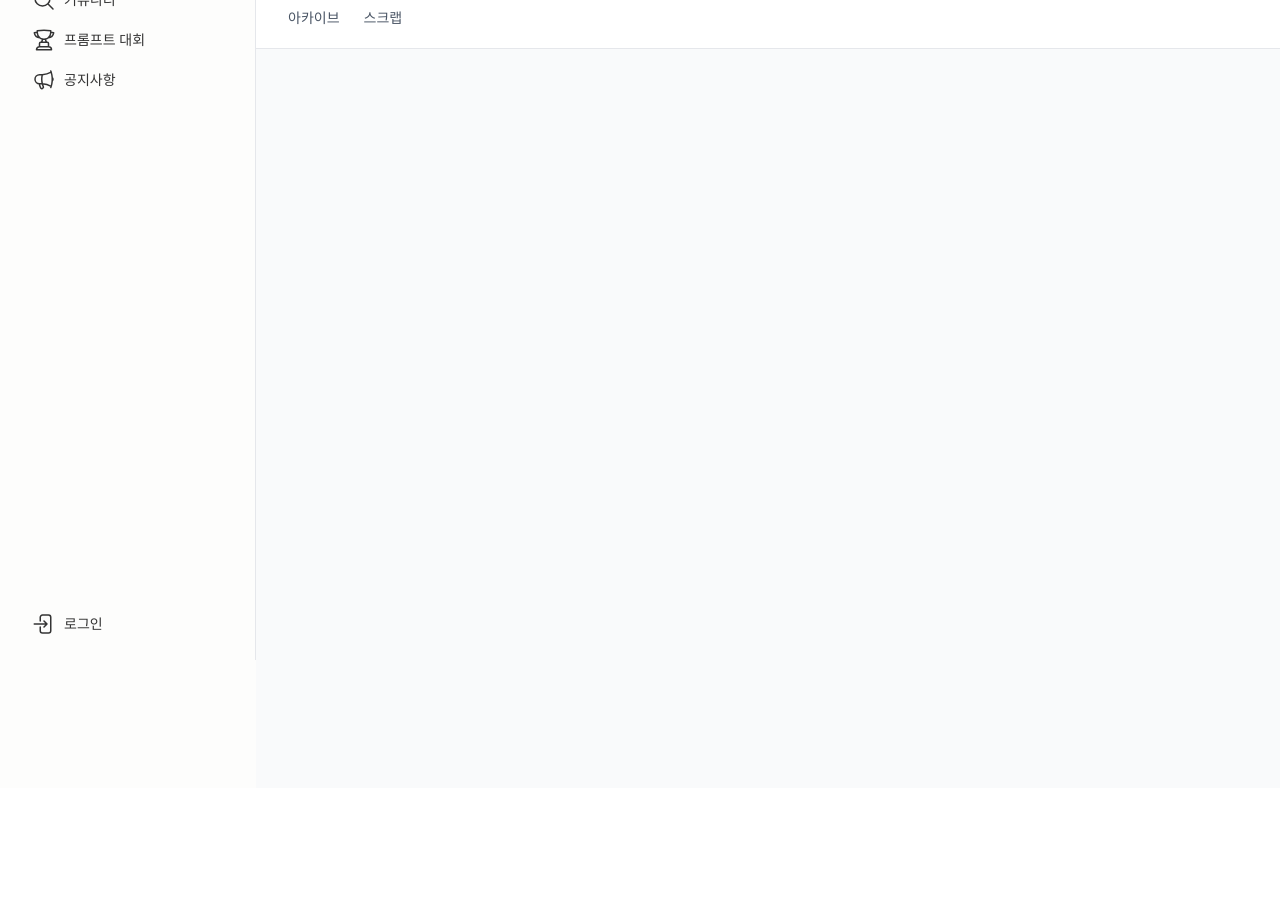
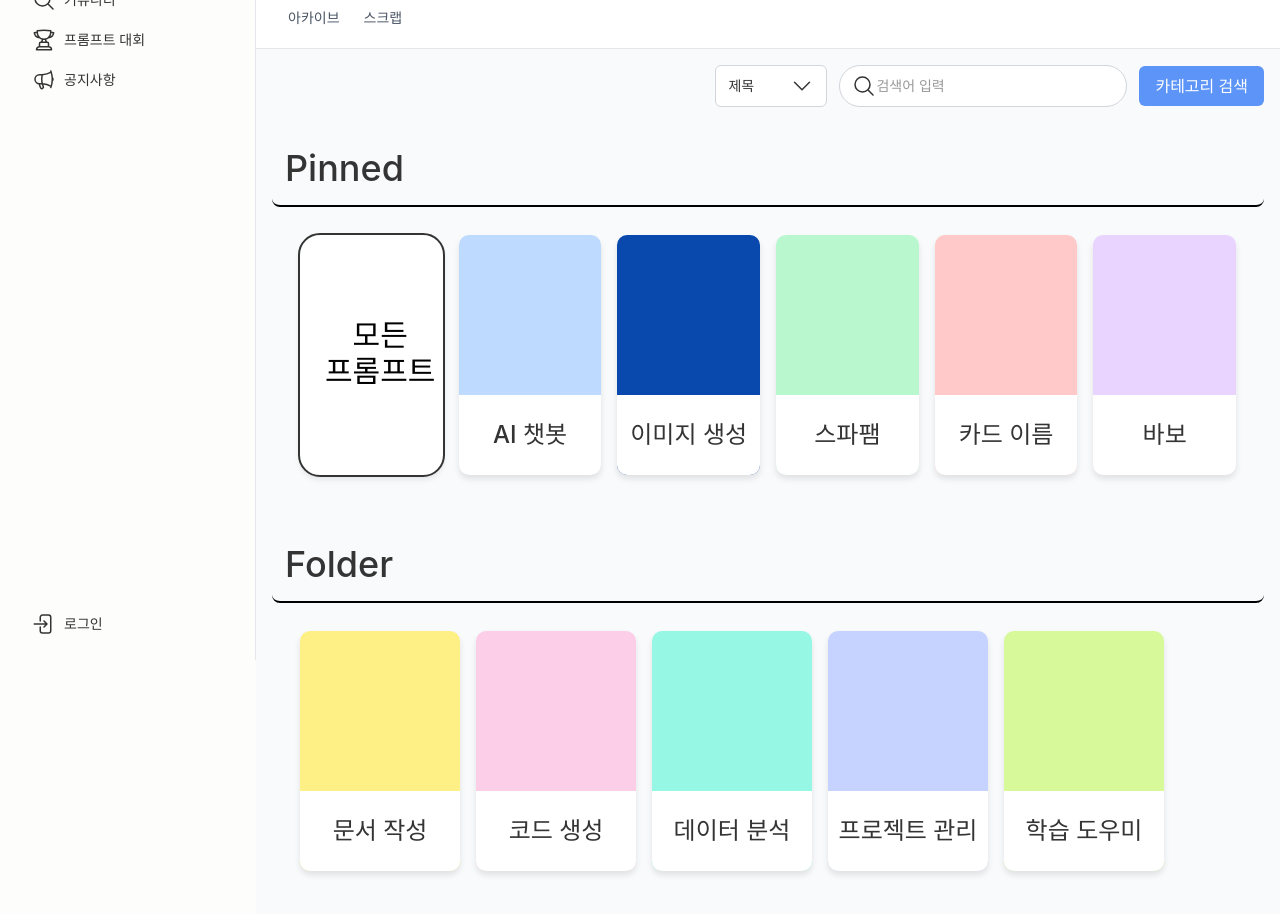
Before and after one commit to ssafy-last/promocean, a Next.js app: page /my-space in a window 1280 px wide. Shown: the part 140-1054 px from the top of the page. Before the commit the page ends 928 px from the top, so only its background shows below. Built offline with nearby package versions, Linux system fonts and the light colour scheme; a web font is replaced by a local one.

Commit message:
feat :마이 스페이스 관련 mock객체 및 레이아웃 구성 [S13P31A208-125]

```diff
--- a/src/app/my-space/page.tsx
+++ b/src/app/my-space/page.tsx
@@ -1,11 +1,54 @@
 import MySpaceTabs from "@/components/filter/MySpaceTabs";
+import SearchBar from "@/components/filter/SearchBar";
+import SpaceArchiveItem from "@/components/item/SpaceArchiveItem";
 import MySpaceHeader from "@/components/layout/MySpaceHeader";
+import SpaceCardHeader from "@/components/layout/SpaceCardHeader";
+import SpaceArchiveList from "@/components/list/SpaceArchiveList";
+import CommunityBoardFilterSection from "@/components/section/CommunityBoardFilterSection";
+import MySpaceArchiveFilterSection from "@/components/section/MySpaceArchiveFilterSection";
 
 // frontend/src/app/my-space/page.tsx
 export default function MySpacePage() {
+
+  const MockPinnedSpaceArchiveItemList = [
+    {title: "AI 챗봇", bgColor: "bg-blue-200"},
+    {title: "이미지 생성", bgColor: "bg-[#0949ad]"},
+    {title: "스파팸", bgColor: "bg-green-200"},
+    {title: "카드 이름", bgColor: "bg-red-200"},
+    {title: "바보", bgColor: "bg-purple-200"},
+  ]
+
+
+  const MockFolderSpaceArchiveItemList = [
+    {title: "문서 작성", bgColor: "bg-yellow-200"},
+    {title: "코드 생성", bgColor: "bg-pink-200"},
+    {title: "데이터 분석", bgColor: "bg-teal-200"},
+    {title: "프로젝트 관리", bgColor: "bg-indigo-200"},
+    {title: "학습 도우미", bgColor: "bg-lime-200"},
+  ]
+
   return (
     <div className="min-h-screen bg-gray-50">
       <MySpaceTabs/>
+      <div className="flex justify-end-safe">
+        <div className="shrink-0 min-w-[380px]">
+          <MySpaceArchiveFilterSection/>
+        </div>
+      </div>
+
+      <div className="flex justify-start p-4 w-full">
+        <div className="w-full">
+          <SpaceCardHeader title="Pinned"/>
+          <SpaceArchiveList isPinnedList={true} archiveItemList={MockPinnedSpaceArchiveItemList}/>
+        </div>
+      </div>
+
+      <div className="flex justify-start p-4 w-full">
+        <div className="w-full">
+          <SpaceCardHeader title="Folder"/>
+          <SpaceArchiveList isPinnedList={false} archiveItemList={MockFolderSpaceArchiveItemList}/>
+        </div>
+      </div>
     </div>
   );
 }
```
